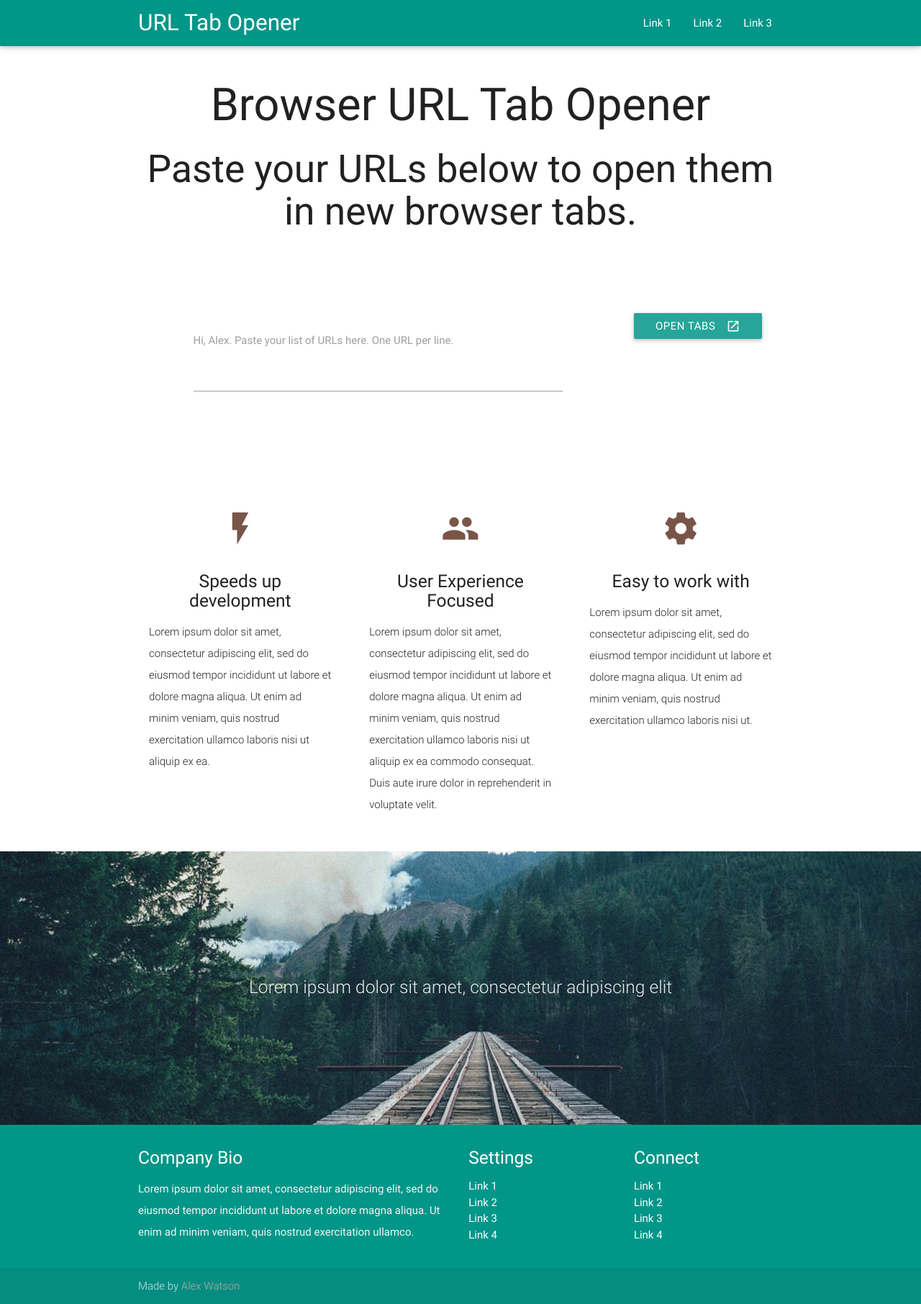
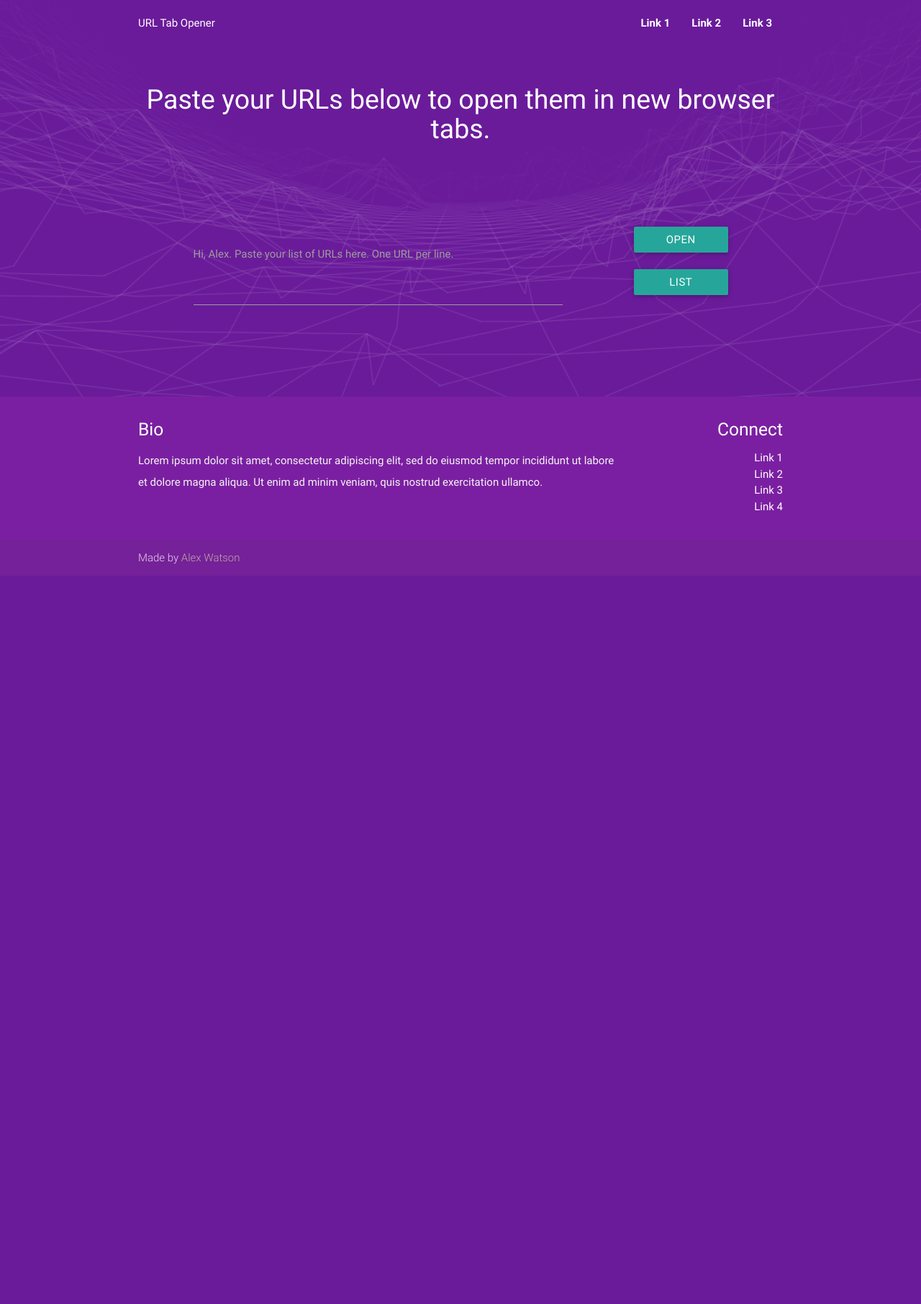
Before and after one commit to alexwatever/py-urlopener, a Flask app: page / in a window 1280 px wide. Shown: the whole page at 72% size. After the commit the page ends 784 px from the top, so only its background shows below. Run offline with Flask 2, Linux system fonts and the light colour scheme; some libraries are stand-ins or nearby versions.

Commit message:
major redesign changes and adding feature to submit list of urls and list them rather then open them

```diff
--- a/app/static/css/style.css
+++ b/app/static/css/style.css
@@ -1,52 +1,135 @@
-/* Custom Stylesheet */
+/*
+/* Custom Stylesheet
+/*
+/* Project by Alex Watson
+/*
+/************************/
 
-nav ul a,
-nav .brand-logo {
-  color: #444;
+
+body {
+  display: flex;
+  min-height: 100vh;
+  flex-direction: column;
+}
+
+
+/* Text */
+a {
+  color: #fff;
+  text-decoration: none;
+}
+
+a:hover,
+a:focus,
+a:active {
+  color: #26a69a;
+  text-decoration: underline;
 }
 
 p {
   line-height: 2rem;
 }
 
-.button-collapse {
-  color: #26a69a;
+
+/* Navigation */
+body > nav {
+  background-color: transparent;
+  box-shadow: none;
+  -webkit-box-shadow: none;
+  -moz-box-shadow: none;
 }
 
-.parallax-container {
-  min-height: 380px;
-  line-height: 0;
-  height: auto;
-  color: rgba(255,255,255,.9);
+a.brand-logo {
+  font-size: inherit;
+  margin: 1.5em 0;
+  padding: 0 0 5px 0;
+  line-height: initial;
+  color: #fff;
+  text-decoration: none;
+  border-bottom: 2px solid transparent;
+  transition: all ease-in-out 0.25s;
 }
 
-.parallax-container .section {
-    width: 100%;
-  }
-
-@media only screen and (max-width : 992px) {
-  .parallax-container .section {
-    position: absolute;
-    top: 40%;
-  }
-  #index-banner .section {
-    top: 10%;
-  }
+a.brand-logo:hover,
+a.brand-logo:focus,
+a.brand-logo:active {
+  color: rgba(255, 255, 255, 0.901961);
+  border-color: rgba(255, 255, 255, 0.901961);
+  text-decoration: none;
 }
 
-@media only screen and (max-width : 600px) {
-  #index-banner .section {
-    top: 0;
-  }
+nav ul li:hover,
+nav ul li:focus,
+nav ul li:active {
+  background-color: transparent!important;
 }
 
-.icon-block {
-  padding: 0 15px;
-}
-.icon-block .material-icons {
-  font-size: inherit;
+nav ul li a {
+  margin: 1.5em 15px;
+  padding: 0 0 5px 0;
+  font-weight: 600;
+  line-height: initial;
+  color: #fff;
+  text-decoration: none;
+  border-bottom: 2px solid transparent;
+  transition: all ease-in-out 0.25s;
 }
 
+nav ul li a:hover,
+nav ul li a:focus,
+nav ul li a:active {
+  color: rgba(255, 255, 255, 0.901961);
+  border-color: rgba(255, 255, 255, 0.901961);
+  text-decoration: none;
+}
+
+
+/* Main */
+main {
+  flex: 1 0 auto;
+  margin: -67px 0 0 0;
+  padding: 67px 0 0 0;
+  color: #fff;
+  background: url('/static/images/bg-wireframe1.png');
+  background-size: 100% auto;
+  background-repeat: no-repeat;
+  background-position: center bottom;
+}
+
+main h1,
+main h2,
+main h3,
+main h4,
+main h5,
+main h6 {
+  font-size: 2.5em;
+}
+
+
+/* Content Area */
+#linkCollection {
+  max-height: 99999px;
+  transition: max-height 5s ease-in;
+}
+
+#linkCollection.hideCollection {
+  border: 0;
+  max-height: 0;
+  transition: max-height 5s ease-out;
+  overflow: hidden;
+}
+
+#linkCollection > h4 {
+  margin: 0;
+  font-size: initial;
+}
+
+.collection-item > div {
+  max-width: 90%;
+}
+
+
+/* Footer */
 footer.page-footer {
   margin: 0;
 }
--- a/app/static/js/global.js
+++ b/app/static/js/global.js
@@ -5,28 +5,52 @@
 });
 
 
-// prevent form natively firing and instead store input data
+// prevent form natively firing
 $(document).ready(function() {
   $('#formURLs').on('submit', function(e) {
     // prevent form from submitting normally and refreshing page
     e.preventDefault();
-
-    // store data from form into variable
-    var data = $('#textareaURLs').val();
-
-    // validate data
-    validateURLs(data);
   });
 });
 
 
+// select opening or listing urls
+function methodType(buttonid) {
+    // store data from form into variable
+    var data = $('#textareaURLs').val();
+
+    // check what method has been used to submit form
+    if (buttonid == 'links_open') {
+      var method = 'open';
+    } else if (buttonid == 'links_list') {
+      var method = 'list';
+    } else {
+      var method = 'error';
+
+      // insert alert string
+      document.getElementById('modal1-header').innerHTML = 'Oops!';
+      document.getElementById('modal1-text').innerHTML = 'Something went wrong. Please check your input and try again.';
+
+      // alert if no valid method is selected
+      $('#modal1').openModal();
+      return false;
+    };
+
+    // validate data
+    validateURLs(data, method);
+};
+
+
 // validate data
-function validateURLs(data) {
+function validateURLs(data, method) {
   // split data lines into array
   var lines = data.split(/\n/);
 
   // create empty array to store valid urls
   var urlArray = [];
+
+  // create variable to count skipped rows
+  var skipped = 0;
 
   // loop through list of urls to validate
   for (var i=0; i < lines.length; i++) {
@@ -41,28 +65,86 @@
       // push line to array
       urlArray.push($.trim(lines[i]));
     } else {
-      // alert if no valid text is entered
-      alert('Please enter at least one valid url.');
+      // increment skipped line count
+      skipped++;
     };
   };
 
   // store length of array
   var arrayLength = urlArray.length;
 
-  // if items exist in array then open urls
-  if (arrayLength > 0) {
-    openURLs(urlArray, arrayLength);
+  // check if array is empty
+  if ( !(arrayLength > 0) ) {
+    // insert alert string
+    document.getElementById('modal1-header').innerHTML = 'Oops!';
+    document.getElementById('modal1-text').innerHTML = 'Please enter at least one valid url.';
+
+    // alert if no valid text is entered
+    $('#modal1').openModal();
+    return false;
+  };
+
+  // if items exist in array then run with correct function
+  if ( (arrayLength > 0) && (method == 'open') ) {
+    openURLs(urlArray, arrayLength, skipped);
+  } else if ( (arrayLength > 0) && (method == 'list') ) {
+    listURLs(urlArray, arrayLength, skipped);
+  } else {
+    // insert alert string
+    document.getElementById('modal1-header').innerHTML = 'Oops!';
+    document.getElementById('modal1-text').innerHTML = 'Something went wrong. Please check your input and try again.';
+
+    // alert if no valid method is selected
+    $('#modal1').openModal();
+    return false;
   };
 };
 
 
 // open validated list of urls
-function openURLs(urlArray, arrayLength) {
+function openURLs(urlArray, arrayLength, skipped) {
+  console.log('open function');
+
+  // alert for skipped lines
+  alertSkipped(skipped);
+
   // variable for opening urls in tabs
   var win = '';
 
   // loop through array of urls and open
   for (var i=0; i < arrayLength; i++) {
-    win = window.open(urlArray[i], '_blank');
+    //win = window.open(urlArray[i], '_blank');
   };
 };
+
+
+// list validated list of urls
+function listURLs(urlArray, arrayLength, skipped) {
+  console.log('list function');
+
+  // alert for skipped lines
+  alertSkipped(skipped);
+
+  // unhide results table
+  document.getElementById('linkCollection').className = 'collection with-header white left-align';
+
+  // loop through array of urls and open
+  for (var i=0; i < arrayLength; i++) {
+    //
+  };
+};
+
+
+// alert to announce skipped lines
+function alertSkipped(skippedQty) {
+  if (skippedQty > 0) {
+    // insert alert string
+    document.getElementById('modal1-header').innerHTML = 'Lines Skipped';
+    document.getElementById('modal1-text').innerHTML = 'Please note there were ' + skippedQty + ' lines skipped in your submitted data.';
+
+    // alert if no valid text is entered
+    $('#modal1').openModal();
+  } else {
+    return false;
+  };
+};
--- /dev/null
+++ b/app/templates/alert.html
@@ -0,0 +1,9 @@
+  <div id="modal1" class="modal grey darken-4">
+    <div class="modal-content">
+      <h4 id="modal1-header"></h4>
+      <p id="modal1-text"></p>
+    </div>
+    <div class="modal-footer">
+      <a href="#!" class="modal-action modal-close waves-effect waves-green btn-flat">Continue<i class="material-icons right">done</i></a>
+    </div>
+  </div>
--- a/app/templates/base.html
+++ b/app/templates/base.html
@@ -3,9 +3,10 @@
   <head>
     {% include 'head.html' %}
   </head>
-  <body>
+  <body class="purple darken-3 white-text">
     {% include 'nav.html' %}
 
+    <main class="valign-wrapper">
       <div class="container">
         <div class="section">
           <div class="row">
@@ -15,9 +16,10 @@
           </div>
         </div>
       </div>
-
-    {% include 'parallax.html' %}
+    </main>
 
     {% include 'footer.html' %}
+
+    {% include 'alert.html' %}
   </body>
 </html>
--- a/app/templates/footer.html
+++ b/app/templates/footer.html
@@ -1,26 +1,17 @@
-  <footer class="page-footer teal">
+  <footer class="page-footer purple darken-2">
     <div class="container">
       <div class="row">
-        <div class="col l6 s12">
-          <h5 class="white-text">Company Bio</h5>
+        <div class="col l9 s12">
+          <h5>Bio</h5>
           <p class="grey-text text-lighten-4">Lorem ipsum dolor sit amet, consectetur adipiscing elit, sed do eiusmod tempor incididunt ut labore et dolore magna aliqua. Ut enim ad minim veniam, quis nostrud exercitation ullamco.</p>
         </div>
-        <div class="col l3 s12">
-          <h5 class="white-text">Settings</h5>
-          <ul>
-            <li><a class="white-text" href="#!">Link 1</a></li>
-            <li><a class="white-text" href="#!">Link 2</a></li>
-            <li><a class="white-text" href="#!">Link 3</a></li>
-            <li><a class="white-text" href="#!">Link 4</a></li>
-          </ul>
-        </div>
-        <div class="col l3 s12">
+        <div class="col l3 s12 right-align">
           <h5 class="white-text">Connect</h5>
           <ul>
-            <li><a class="white-text" href="#!">Link 1</a></li>
-            <li><a class="white-text" href="#!">Link 2</a></li>
-            <li><a class="white-text" href="#!">Link 3</a></li>
-            <li><a class="white-text" href="#!">Link 4</a></li>
+            <li><a href="#!">Link 1</a></li>
+            <li><a href="#!">Link 2</a></li>
+            <li><a href="#!">Link 3</a></li>
+            <li><a href="#!">Link 4</a></li>
           </ul>
         </div>
       </div>
--- a/app/templates/index.html
+++ b/app/templates/index.html
@@ -1,9 +1,7 @@
 {% extends "base.html" %}
 
 {% block content %}
-  <h1>Browser URL Tab Opener</h1>
-
-  <h2>Paste your URLs below to open them in new browser tabs.</h2>
+  <h1>Paste your URLs below to open them in new browser tabs.</h1>
 
   <p>&nbsp;</p>
   <p>&nbsp;</p>
@@ -15,13 +13,29 @@
         <label for="textareaURLs">Hi, {{ user.nickname }}. Paste your list of URLs here. One URL per line.</label>
       </div>
 
-      <div class="col s3 offset-s1 left-align">
-        <button class="btn waves-effect waves-light" type="submit" name="action">
-          Open Tabs <i class="material-icons right">open_in_new</i>
+      <div class="col s2 offset-s1 right-align">
+        <button class="btn waves-effect waves-light" id="formLinksOpen" type="submit" name="links_open" onclick="methodType('links_open');">
+          Open Tabs<i class="material-icons right">open_in_new</i>
+        </button>
+
+        <br /><br />
+
+        <button class="btn waves-effect waves-light" id="formLinksList" type="submit" name="links_list" onclick="methodType('links_list');">
+          List URLs<i class="material-icons right">view_list</i>
         </button>
       </div>
     </div>
   </form>
 
-  <p>&nbsp;</p>
+  <div class="row">
+    <div class="col s10 offset-s1">
+      <div id="linkCollection" class="collection with-header white left-align hideCollection">
+        <h4 class="collection-header grey-text text-darken-3">Submitted URLs</h4>
+        <a href="#!" class="collection-item truncate" target="_blank"><div class="left truncate">AlvinAlvinAlvinAlvinAlvinAlvinAlvinAlvinAlvinAlvinAlvinAlvinAlvinAlvinAlvinAlvinAlvinAlvinAlvinAlvinAlvinAlvinAlvinAlvinAlvinAlvinAlvinAlvinAlvinAlvinAlvinAlvinAlvin</div><span class="secondary-content"><i class="material-icons">open_in_new</i></span></a>
+        <a href="#!" class="collection-item truncate" target="_blank"><div class="left truncate">Alvin</div><span class="secondary-content"><i class="material-icons">open_in_new</i></span></a>
+        <a href="#!" class="collection-item truncate" target="_blank"><div class="left truncate">Alvin</div><span class="secondary-content"><i class="material-icons">open_in_new</i></span></a>
+        <a href="#!" class="collection-item truncate" target="_blank"><div class="left truncate">Alvin</div><span class="secondary-content"><i class="material-icons">open_in_new</i></span></a>
+      </div>
+    </div>
+  </div>
 {% endblock %}
--- a/app/templates/nav.html
+++ b/app/templates/nav.html
@@ -1,11 +1,11 @@
-  <nav class="teal" role="navigation">
+  <nav role="navigation">
     <div class="nav-wrapper container">
-      <a id="logo-container" href="#" class="brand-logo white-text">URL Tab Opener</a>
+      <a id="logo-container" href="#" class="brand-logo">URL Tab Opener</a>
 
       <ul id="nav-mobile" class="right hide-on-med-and-down">
-        <li><a href="#" class="white-text">Link 1</a></li>
-        <li><a href="#" class="white-text">Link 2</a></li>
-        <li><a href="#" class="white-text">Link 3</a></li>
+        <li><a href="#">Link 1</a></li>
+        <li><a href="#">Link 2</a></li>
+        <li><a href="#">Link 3</a></li>
       </ul>
     </div>
   </nav>
```
Also changed, not shown: app/static/images/bg-wireframe1.png (added), app/static/images/bg-wireframe2.jpg (added). Lines whose indentation alone changed are shown as unchanged.
